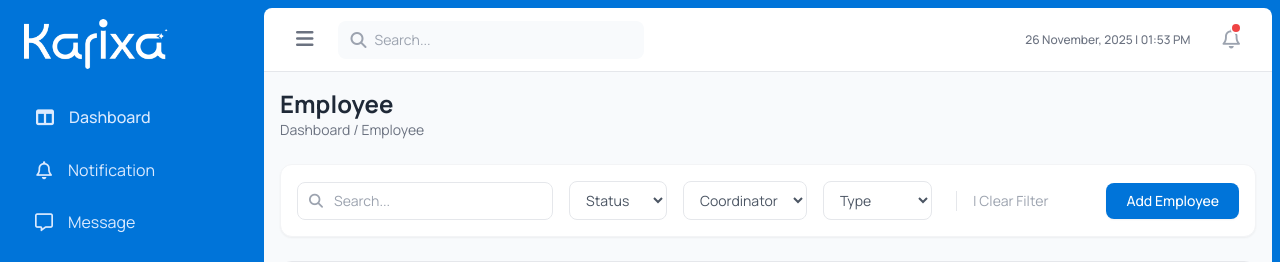
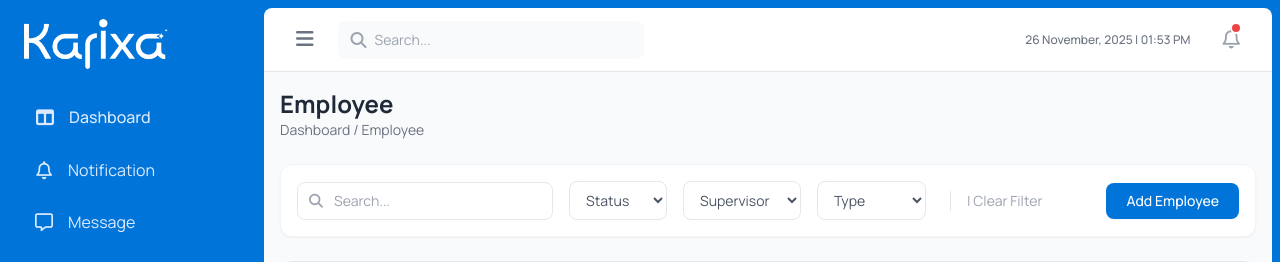
Before and after one commit to manozks/karixa-dashboard, a Next.js app: page /employees in a window 1280 px wide. Shown: the top 262 px of the page. Built offline with nearby package versions, Linux system fonts and the light colour scheme.

Commit message:
changes updated

```diff
--- a/app/caregivers/page.tsx
+++ b/app/caregivers/page.tsx
@@ -46,10 +46,11 @@ export default function CaregiverPage() {
               <option>Status</option>
               <option>Active</option>
               <option>Inactive</option>
+              <option>Pending</option>
             </select>
 
             <select className="px-3 py-2 bg-white border border-gray-200 rounded-lg text-sm text-gray-600 focus:outline-none cursor-pointer">
-              <option>Coordinator</option>
+              <option>Supervisor</option>
               <option>John Doe</option>
               <option>Jane Smith</option>
             </select>
--- a/app/clients/add/page.tsx
+++ b/app/clients/add/page.tsx
@@ -135,8 +135,8 @@ export default function AddClientPage() {
               <h3 className="font-bold text-gray-800 mb-6 border-b border-gray-100 pb-2">Internal Use Only</h3>
 
               <div className="grid grid-cols-1 md:grid-cols-2 gap-6 mb-6">
-                <SelectInput label="Status*" options={["Active", "Pending", "Inactive"]} />
-                <SelectInput label="Coordinator*" options={["John Doe", "Jane Smith"]} />
+                <SelectInput label="Status*" options={["Active", "Other", "Inactive"]} />
+                <SelectInput label="Supervisor*" options={["John Doe", "Jane Smith"]} />
               </div>
 
               <div className="mb-6">
--- a/app/clients/page.tsx
+++ b/app/clients/page.tsx
@@ -86,10 +86,11 @@ export default function ClientsPage() {
               <option>Status</option>
               <option>Active</option>
               <option>Inactive</option>
+               <option>Other</option>
             </select>
 
             <select className="px-3 py-2 bg-white border border-gray-200 rounded-lg text-sm text-gray-600 focus:outline-none cursor-pointer">
-              <option>Coordinator</option>
+              <option>Supervisor</option>
             </select>
 
             {/* <select className="px-3 py-2 bg-white border border-gray-200 rounded-lg text-sm text-gray-600 focus:outline-none cursor-pointer">
--- a/app/clients/profile/page.tsx
+++ b/app/clients/profile/page.tsx
@@ -178,7 +178,7 @@ function GeneralInfoTab() {
        <div>
           <h3 className="font-bold text-gray-800 mb-4 text-sm">Internal Use Only</h3>
           <div className="grid grid-cols-1 md:grid-cols-4 gap-6">
-             <InfoItem label="Coordinator" value="Son Micle" />
+             <InfoItem label="Supervisor" value="Son Micle" />
              <InfoItem label="Insurance Provider  Status" value="Active" />
              <InfoItem label="Region Code" value="VA - 7149" />
           </div>
--- a/app/employees/page.tsx
+++ b/app/employees/page.tsx
@@ -49,10 +49,11 @@ export default function EmployeePage() {
               <option>Status</option>
               <option>Active</option>
               <option>Inactive</option>
+               <option>Other</option>
             </select>
 
             <select className="px-3 py-2 bg-white border border-gray-200 rounded-lg text-sm text-gray-600 focus:outline-none cursor-pointer">
-              <option>Coordinator</option>
+              <option>Supervisor</option>
               <option>John Doe</option>
               <option>Jane Smith</option>
             </select>
@@ -227,7 +228,7 @@ function AddEmployeeModal({ onClose }: { onClose: () => void }) {
                         <option>Inactive</option>
                         <option>Pending</option>
                         </select></div>
-                      <div className="space-y-1"><label className="text-xs font-medium text-gray-700">Coordinator*</label><select className="w-full border border-gray-200 rounded-lg p-2.5 text-sm bg-white">
+                      <div className="space-y-1"><label className="text-xs font-medium text-gray-700">Supervisor*</label><select className="w-full border border-gray-200 rounded-lg p-2.5 text-sm bg-white">
                         <option>Select</option>
                         <option>John Doe</option>
                         <option>Jane Smith</option>
```
